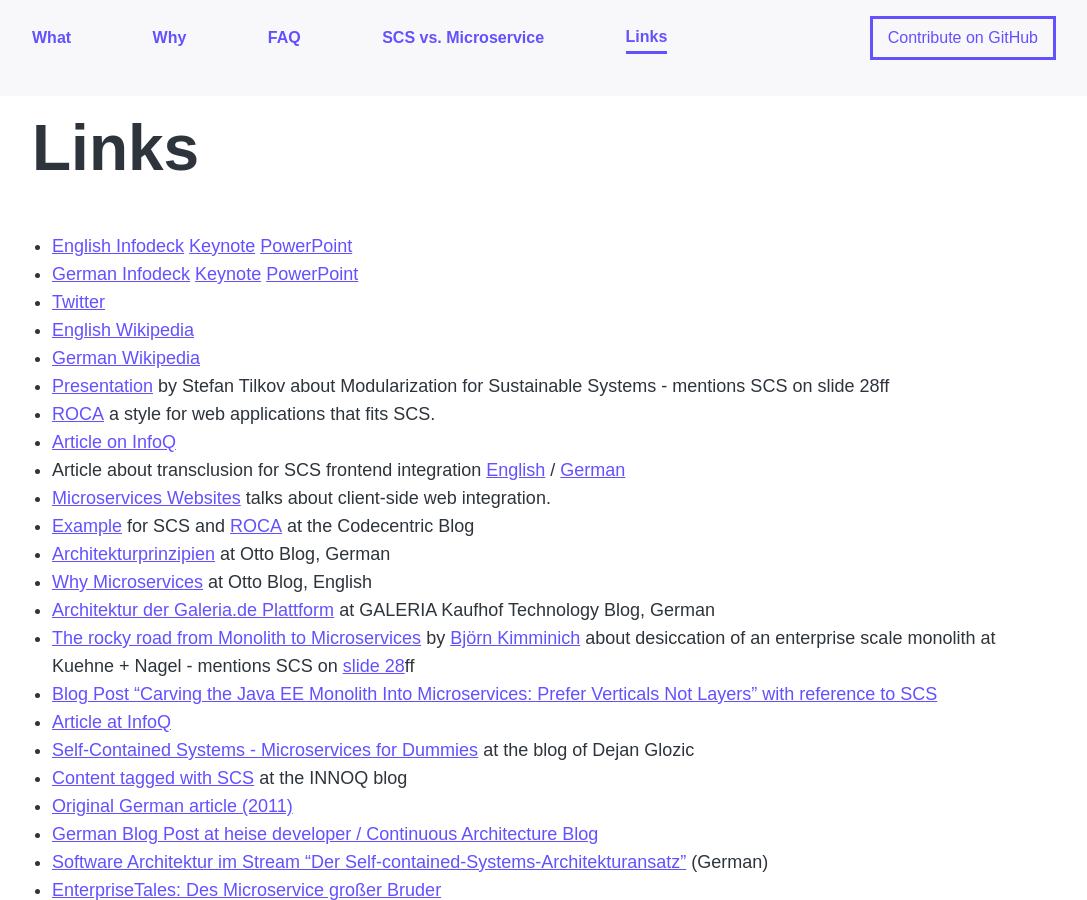
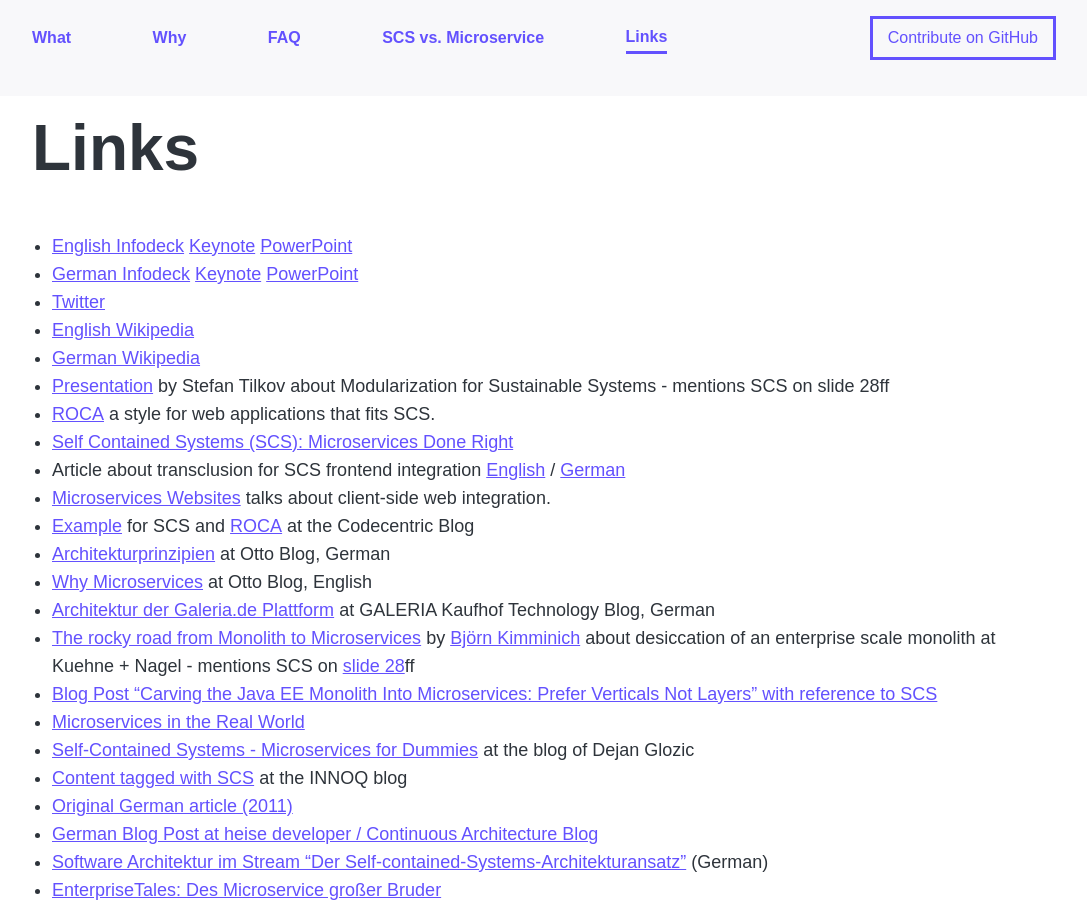
Before and after one commit to innoq/SCS, a Jekyll site: the page built from links.md, in a window 1280 px wide and 900 px high. Shown: the whole window, without its empty margins (96-1183 px from the left). Built offline with Jekyll 4.4.1, drawn with Linux system fonts in a browser that asks for light colours; some web fonts are replaced.

Commit message:
Fix link descriptions

```diff
--- a/links.md
+++ b/links.md
@@ -1,6 +1,6 @@
 ---
 layout: default
-title: SCS - Self-Contained Systems - Links
+title: Links – Self-contained Systems (SCS)
 description: Links to further information about SCS (Self-contained Systems)
 ---
 
@@ -17,7 +17,7 @@
  mentions SCS on slide 28ff
 * [ROCA](https://roca-style.org/) a style for web applications that
 fits SCS.
-* [Article on InfoQ](https://www.infoq.com/articles/scs-microservices-done-right)
+* [Self Contained Systems (SCS): Microservices Done Right](https://www.infoq.com/articles/scs-microservices-done-right)
 * Article about transclusion for SCS frontend integration
   [English](https://www.innoq.com/en/blog/transclusion/) /
   [German](https://www.innoq.com/en/blog/transklusion/)
@@ -33,7 +33,7 @@
   at GALERIA Kaufhof Technology Blog, German
 * [The rocky road from Monolith to Microservices](https://kuehne-nagel.github.io/monolith-to-microservices) by [Björn Kimminich](https://github.com/bkimminich) about desiccation of an enterprise scale monolith at Kuehne + Nagel - mentions SCS on [slide 28](https://kuehne-nagel.github.io/monolith-to-microservices/#/28)ff
 * [Blog Post "Carving the Java EE Monolith Into Microservices: Prefer Verticals Not Layers" with reference to SCS](https://blog.christianposta.com/microservices/carving-the-java-ee-monolith-into-microservices-perfer-verticals-not-layers/)
-* [Article at InfoQ](https://www.infoq.com/articles/microservices-real-world)
+* [Microservices in the Real World](https://www.infoq.com/articles/microservices-real-world)
 * [Self-Contained Systems - Microservices for Dummies](https://dejanglozic.com/2016/01/04/self-contained-systems-microservices-for-dummies/)
   at the blog of Dejan Glozic
 * [Content tagged with SCS](https://www.innoq.com/en/topics/scs/) at the INNOQ blog
```
